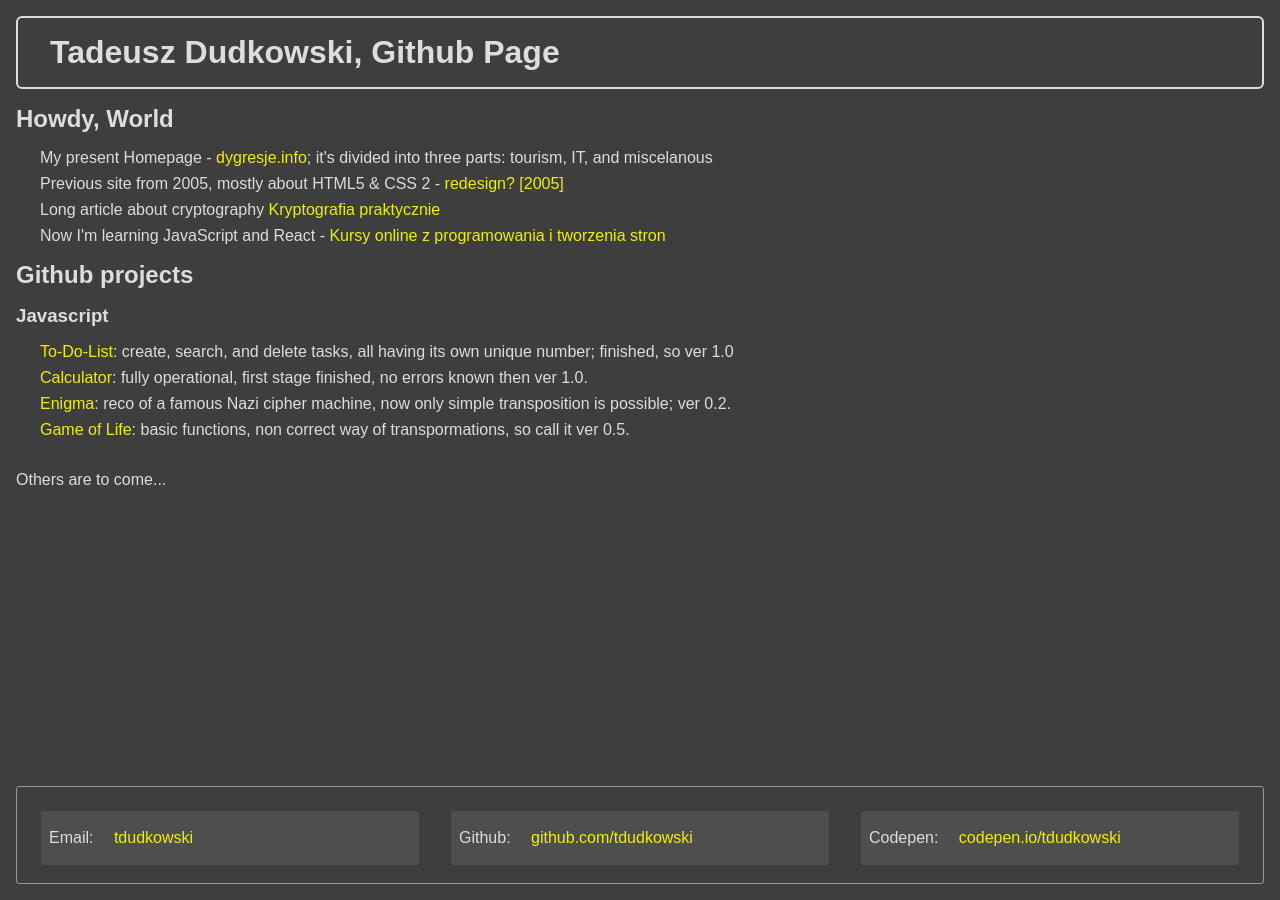
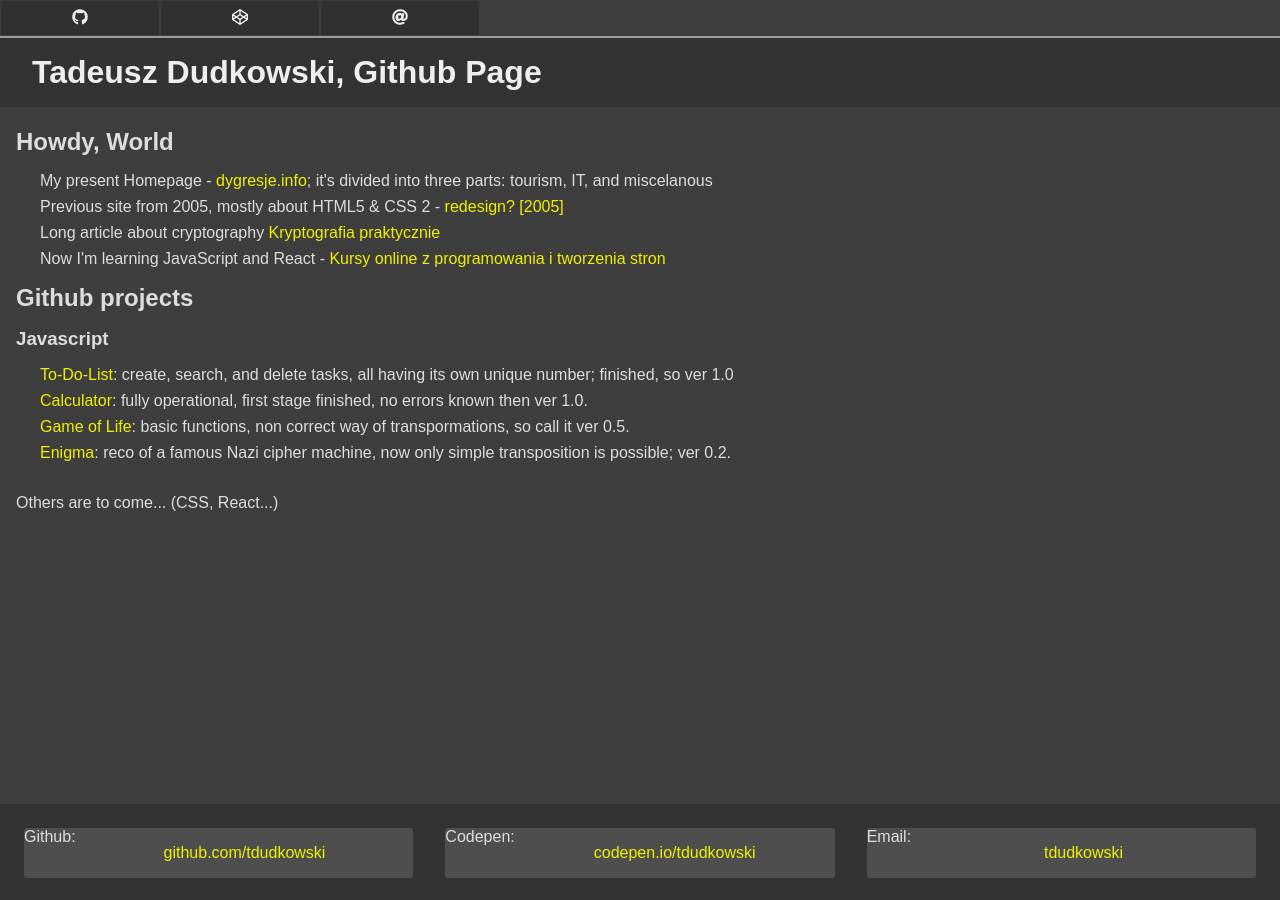
Before and after one commit to tdudkowski/tdudkowski.github.io, a Jekyll site: the page built from index.html, in a window 1280 px wide. Built offline with Jekyll 4.4.1, drawn with Linux system fonts in a browser that asks for light colours; nearby versions of some CDN libraries.

Commit message:
rev, added upper nav

```diff
--- a/_layouts/default.html
+++ b/_layouts/default.html
@@ -1,19 +1,22 @@
 <!DOCTYPE html>
 <html>
+
 <head>
 	<title>{{ page.title }}</title>
 	<!-- link to main stylesheet -->
+	<link rel="stylesheet" href="https://use.fontawesome.com/releases/v5.6.3/css/all.css" integrity="sha384-UHRtZLI+pbxtHCWp1t77Bi1L4ZtiqrqD80Kn4Z8NTSRyMA2Fd33n5dQ8lWUE00s/"
+	 crossorigin="anonymous">
 	<link rel="stylesheet" type="text/css" href="/css/main.css">
 </head>
+
 <body>
-			<!--<nav>
+	<nav>
 		<ul>
-	        		<li><a href="/">Home</a></li>
-		        	<li><a href="/about">About</a></li>
-	        		<li><a href="/cv">CV</a></li>
-	        		<li><a href="/blog">Blog</a></li>
+			<li><a href="https://github.com/tdudkowski/"><i class="fab fa-github"></i></a></li>
+			<li><a href="https://codepen.io/tdudkowski/"><i class="fab fa-codepen"></i></a></li>
+			<li><a href="mailto:tdudkowski@gmail.com"><i class="fas fa-at"></i></a></li>
 		</ul>
-			</nav>-->
+	</nav>
 	<div class="container">
 
 		{{ content }}
@@ -21,10 +24,11 @@
 	</div><!-- /.container -->
 	<footer>
 		<ul>
-	        		<li>Email: <a href="mailto:tdudkowski@gmail.com">tdudkowski</a></li>
 			<li>Github: <a href="https://github.com/tdudkowski">github.com/tdudkowski</a></li>
 			<li>Codepen: <a href="https://codepen.io/tdudkowski/">codepen.io/tdudkowski</a></li>
+			<li>Email: <a href="mailto:tdudkowski@gmail.com">tdudkowski</a></li>
 		</ul>
 	</footer>
 </body>
+
 </html>
--- a/css/main.css
+++ b/css/main.css
@@ -8,15 +8,41 @@ body {
  min-height: 100vh;
 }
 
-body>* {
+body>.container {
  flex: 1;
 }
 
+nav ul {
+ display: flex;
+ width: 30rem;
+ margin: 0;
+ padding-left: 0;
+}
+
+nav ul li {
+ flex: 1;
+ background-color: #303030;
+ margin: 1px;
+}
+
+nav ul li a {
+ display: block;
+ text-align: center;
+ padding: .5rem;
+ color: #eee;
+}
+
+nav ul li a:hover {
+ background-color: #606060;
+ color: #ff0;
+}
+
 h1 {
- border: 2px solid #ddd;
- border-radius: 6px;
+ margin-top: 0;
+ border-top: 2px solid #9d9d9d;
  padding: 1rem 2rem;
- margin: 1rem;
+ background-color: #333;
+ color: #eee;
 }
 
 h2,
@@ -47,9 +73,8 @@ ul li {
 }
 
 footer {
- border: 1px solid #999;
- border-radius: 3px;
- margin: 1rem;
+ background-color: #333;
+ margin: 0;
 }
 
 footer ul {
@@ -60,15 +85,22 @@ footer ul {
 
 footer ul li {
  flex: 1;
- padding: .5rem;
+ display: flex;
  background-color: #4e4e4e;
  border-radius: 3px;
  margin: .5rem;
 }
 
+footer ul li span {
+ flex-basis: 4rem;
+ padding: 1rem;
+
+}
+
 footer ul li a {
- display: inline-block;
- padding: 10px 1rem;
+ flex: 1;
+ text-align: center;
+ padding: 1rem;
 }
 
 footer ul li a:hover {
@@ -76,7 +108,7 @@ footer ul li a:hover {
  text-decoration: none;
 }
 
-@media screen and (min-width: 765px) {
+@media (min-width: 800px) {
  footer {
   max-height: 6rem;
  }
--- a/index.html
+++ b/index.html
@@ -22,10 +22,10 @@ title: Tadeusz Dudkowski, Github Page
 		its own unique number; finished, so ver 1.0</li>
 	<li><a href="https://tdudkowski.github.io/Calculator/">Calculator</a>: fully operational, first stage finished, no
 		errors known then ver 1.0.</li>
+	<li><a href="https://tdudkowski.github.io/Game-Of-Life/">Game of Life</a>: basic functions, non correct way of
+		transpormations, so call it ver 0.5.</li>
 	<li><a href="https://tdudkowski.github.io/Enigma/">Enigma</a>: reco of a famous Nazi cipher machine, now only simple
 		transposition is possible; ver 0.2.</li>
-	<li><a href="https://tdudkowski.github.io/Game-Of-Life/">Game of Life</a>: basic functions, non correct way of
-		transpormations, so call it ver 0.5.</li>
 </ul>
 
-<p>Others are to come...</p>
+<p>Others are to come... (CSS, React...)</p>
```
Lines whose indentation alone changed are shown as unchanged.
